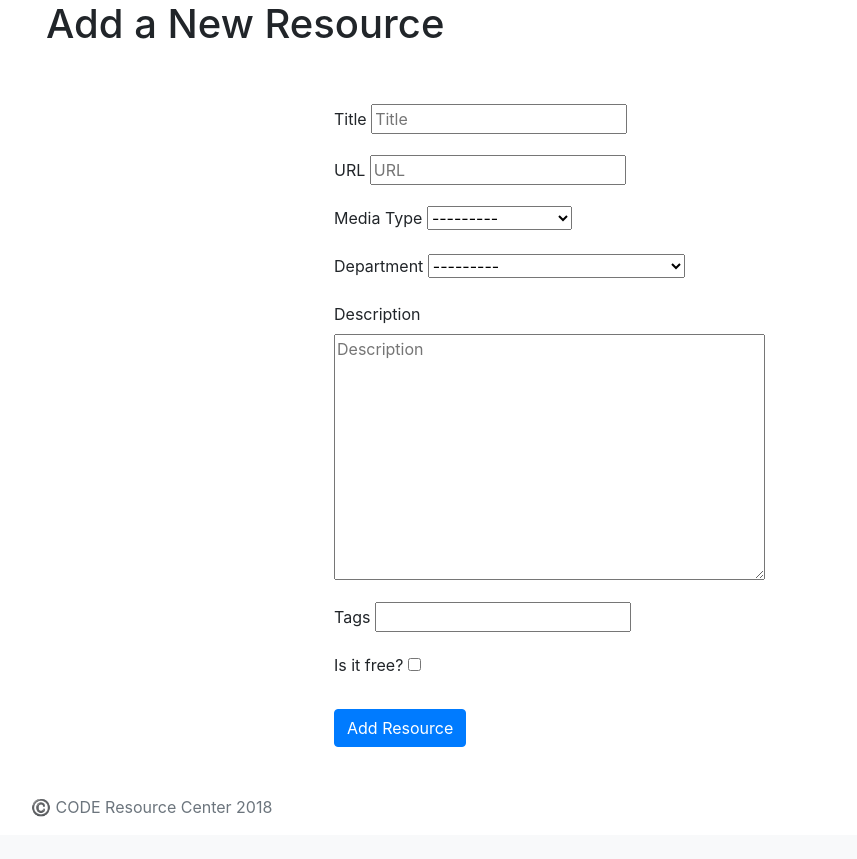
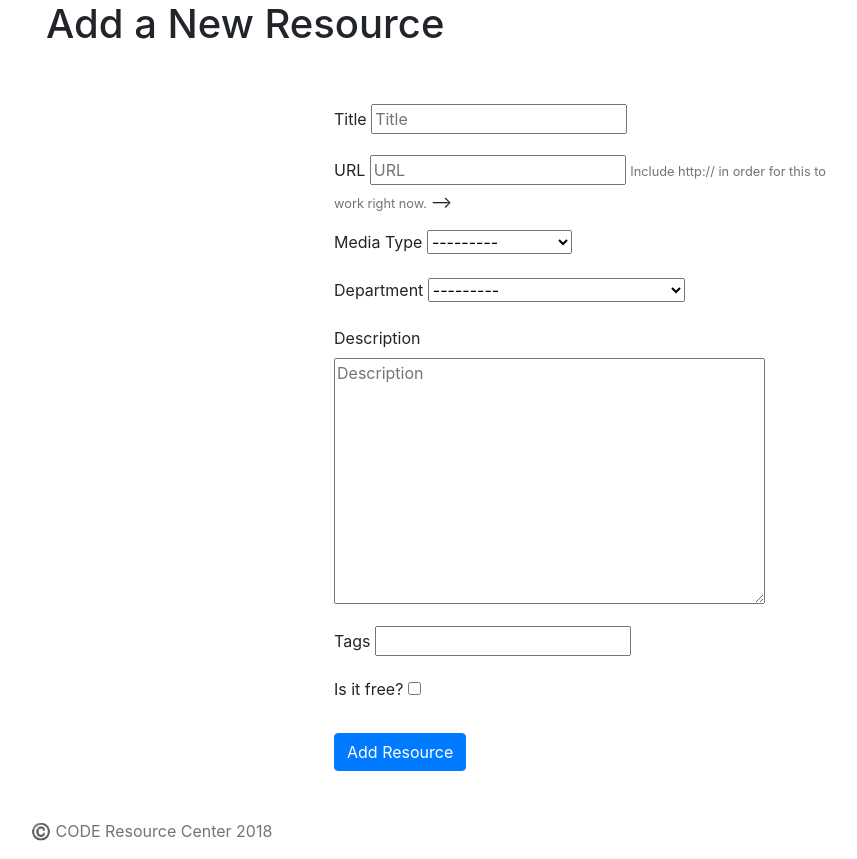
Before and after one commit to codeuniversity/code-resource-center, a Django app: page /learningresource/create in a window 1280 px wide. Shown: the part 56-915 px from the top of the page, without its empty margins (54-911 px from the left). Before the commit the page ends 873 px from the top, so only its background shows below. Run offline with Django 3.2, Linux system fonts and the light colour scheme; the visitor is signed in with stand-in values (Sample User, id 1); data comes from the database, SQL or seed files in the repository; parts of the project's set-up code (start-up, migrations or seed data) failed here and were passed over; some libraries are stand-ins or nearby versions.

Commit message:
Add format warning message for url input

```diff
--- a/learningresource/templates/learningresource/create.html
+++ b/learningresource/templates/learningresource/create.html
@@ -30,6 +30,9 @@
                 <label for="url">URL</label>
                 <!-- <input type="url" class="form-control" placeholder="URL" name="url"> -->
                 {{ form.url }}
+                <small class="text-muted">
+                    Include http:// in order for this to work right now.
+                </small> -->
             </div>
 
             <div class="form-group">
```
